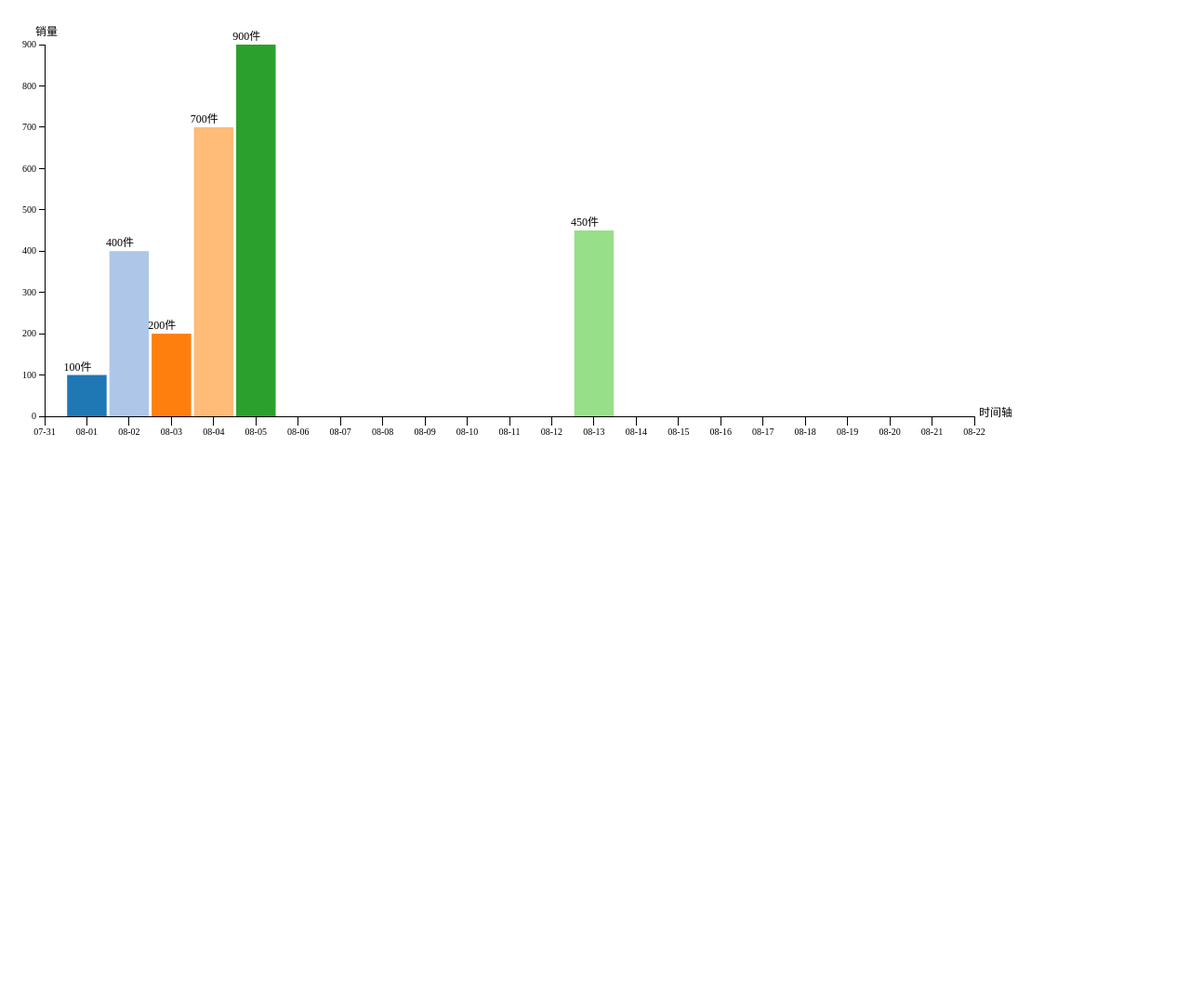
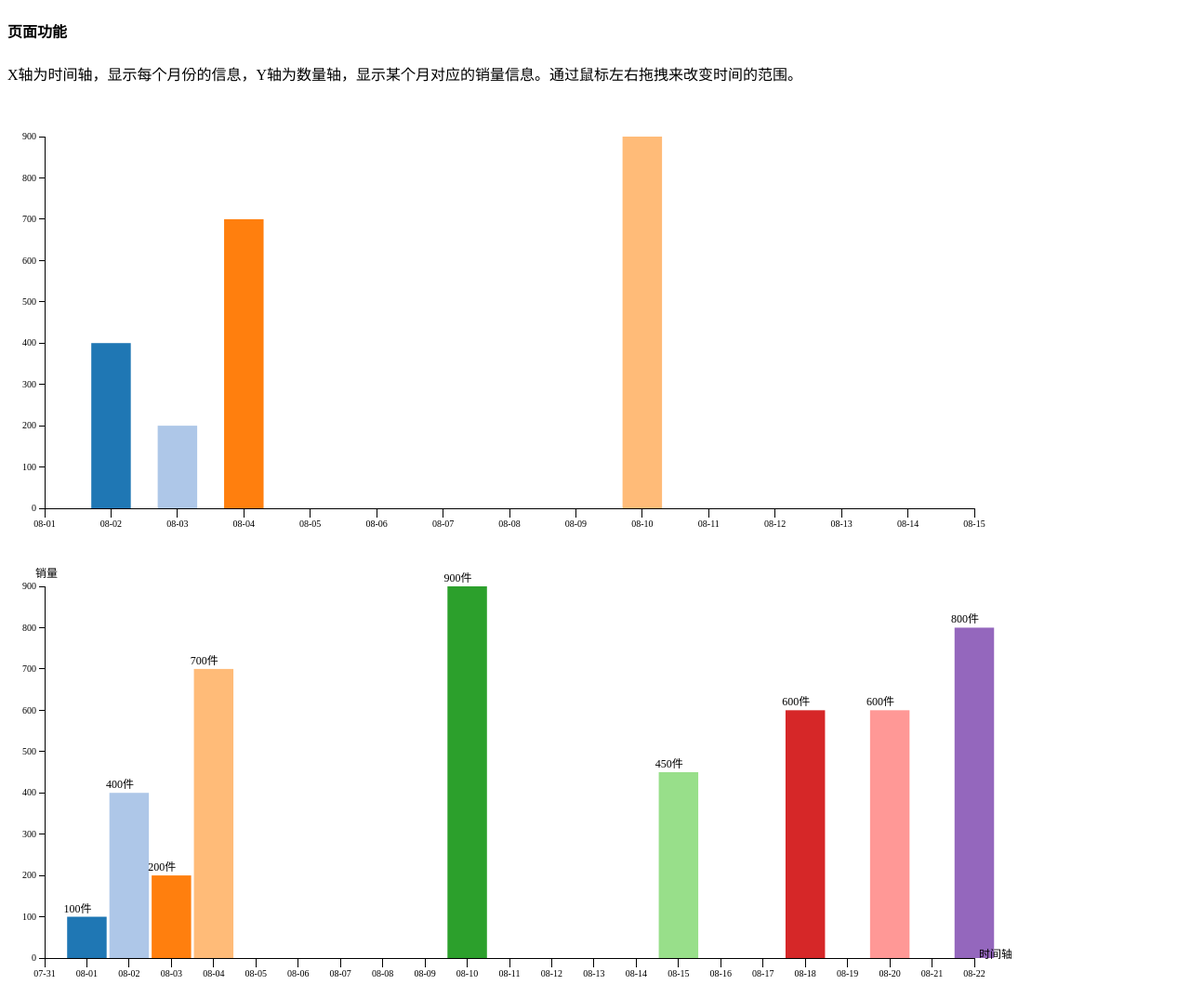
Before and after one commit to Hao8816/D3-demos, a plain HTML site: page timeline.html in a window 1280 px wide. Shown: the whole page at 93% size. Before the commit the page ends 800 px from the top, so only its background shows below. Drawn offline with Linux system fonts and the light colour scheme.

Commit message:
修改整理，添加拖拽和分组的功能

```diff
--- a/timeline.html
+++ b/timeline.html
@@ -34,6 +34,13 @@
         font-size: 12px;
     }
 </style>
+<h4>页面功能</h4>
+<p>
+    X轴为时间轴，显示每个月份的信息，Y轴为数量轴，显示某个月对应的销量信息。通过鼠标左右拖拽来改变时间的范围。
+</p>
+<div id="timeline">
+
+</div>
 <svg width="960" height="1060"></svg>
 <script src="d3.v3.min.js"></script>
 <script>
@@ -44,14 +51,19 @@
     var colors = d3.range(100).map(d3.scale.category20())
 
     var datasets = [
-        {'date':'2017-08-01','sales': 100},
-        {'date':'2017-08-02','sales': 400},
-        {'date':'2017-08-03','sales': 200},
-        {'date':'2017-08-04','sales': 700},
-        {'date':'2017-08-05','sales': 900},
-        {'date':'2017-08-13','sales': 450},
-        {'date':'2017-08-25','sales': 600},
-    ]
+        {'date': new Date(2017,07,01),'sales': 100},
+        {'date': new Date(2017,07,02),'sales': 400},
+        {'date': new Date(2017,07,03),'sales': 200},
+        {'date': new Date(2017,07,04),'sales': 700},
+        {'date': new Date(2017,07,10),'sales': 900},
+        {'date': new Date(2017,07,15),'sales': 450},
+        {'date': new Date(2017,07,18),'sales': 600},
+        {'date': new Date(2017,07,20),'sales': 600},
+        {'date': new Date(2017,07,22),'sales': 800},
+        {'date': new Date(2017,07,25),'sales': 500},
+        {'date': new Date(2017,07,27),'sales': 400},
+        {'date': new Date(2017,07,31),'sales': 200}
+    ];
 
     var start = new Date(2017,06,31);
     var end = new Date(2017,07,22);
@@ -75,14 +87,9 @@
             .scale(yScale)
             .orient("left")
 
-    var zoom = d3.behavior.zoom()
-            .x(xScale)
-            .on('zoom', zoomed);
-
     var svg = d3.select('svg')
             .attr('width',w+2*padding)
-            .attr('height',h+2*padding)
-            .call(zoom);
+            .attr('height',h+2*padding);
 
     // 添加x轴和y轴的显示
     svg.append("g")
@@ -99,8 +106,32 @@
     console.log('刻度长度',tick_length)
     var barWidth = w/tick_length-1;
 
+    var drag = d3.behavior.drag()
+            .origin(function(d){
+                var t = d3.select(this);
+                return {
+                    x: t.attr("dx"),
+                    y: t.attr("dy")
+                };
+            })
+            .on('dragstart',function(d){
+
+            })
+            .on('dragend',function(d){
+
+            }).on('drag',function(){
+                console.log(d3.event.x)
+                d3.select(this).attr('transform','translate('+d3.event.x+',0)')
+            });
+
+    var panel = svg.append('g')
+            .attr("width",w)
+            .attr("height",h)
+            .attr("transform","translate("+padding+","+padding+")")
+            .call(drag);
+
     // 添加bar
-    svg.selectAll('.bar')
+    panel.selectAll('.bar')
             .data(datasets)
             .enter()
             .append('rect')
@@ -108,11 +139,11 @@
             .attr('x',function(d,i){
                 var local_date = new Date(d.date).setHours(0,0)
                 console.log(xScale(local_date))
-                return xScale(local_date)+padding-barWidth/2;
+                return xScale(local_date)-barWidth/2;
             })
             .attr('y',function(d){
-                console.log('Y轴坐标',h - yScale(d.sales)+padding)
-                return yScale(d.sales)+padding;
+                console.log('Y轴坐标',h - yScale(d.sales))
+                return yScale(d.sales);
             })
             .attr('width', function(d,i){
                 return barWidth;
@@ -125,15 +156,14 @@
                 return colors[i]
             })
             .on('mouseover',function(d){
-                console.log(d3.select(this))
-                var point_x = d3.select(this).attr('x');
-                var point_y = d3.select(this).attr('y');
+                var point_x = parseFloat(d3.select(this).attr('x'));
+                var point_y = parseFloat(d3.select(this).attr('y'));
                 svg.append('line')
                         .attr('id','horizontal-line')
                         .attr('x1',padding)
-                        .attr('x2',point_x)
-                        .attr('y1',point_y)
-                        .attr('y2',point_y)
+                        .attr('x2',point_x+padding)
+                        .attr('y1',point_y+padding)
+                        .attr('y2',point_y+padding)
             })
             .on('mouseout',function(){
                 d3.select('#horizontal-line').remove();
@@ -152,8 +182,6 @@
             })
             .text(function(d){return d.sales+'件'})
 
-
-
     // 添加x轴的维度标注
     svg.append("text")
             .attr('class','axis-label')
@@ -168,10 +196,129 @@
             .text('销量')
 
 
-    function zoomed(){
-        var scale = d3.event.scale;
-        var translate = d3.event.translate;
-        console.log('scale:'+scale,'translate:'+translate)
+    // 绘图的核心函数
+    function drawChart(start, end, datasets){
+        /*
+        * start 开始时间,格式为时间对象
+        * end 结束时间,格式为时间对象
+        * datasets 数据源
+        */
+
+        // 创建画布
+        var svg = d3.select('#timeline')
+                .append('svg')
+                .attr('width', w + 2*padding)
+                .attr('height', h + 2*padding);
+
+        // 创建x轴比例尺,以时间为刻度
+        var xScale = d3.time.scale()
+                .domain([start,end])
+                .range([0,w]);
+
+        // 创建y轴比例尺，线性的刻度
+        var yScale = d3.scale.linear()
+                .domain([0,d3.max(datasets,function(d){return d.sales})])
+                .range([h,0]);
+
+        // 创建x轴坐标
+        var xAxis = d3.svg.axis()
+                .scale(xScale)
+                .orient('bottom')
+                .ticks(d3.time.day, 1)
+                .tickSize(10)
+                .tickFormat(d3.time.format('%m-%d'));
+
+        // 创建y轴坐标
+        var yAxis = d3.svg.axis()
+                .scale(yScale)
+                .orient('left');
+
+        // 绘制x轴
+        svg.append('g')
+                .attr('class','x axis')
+                .attr('transform','translate('+padding+','+(h+padding)+')')
+                .call(xAxis);
+
+        // 绘制y轴
+        svg.append('g')
+                .attr('class','y axis')
+                .attr('transform','translate('+padding+','+padding+')')
+                .call(yAxis);
+
+        // 绘制panel
+        var panel = svg.append('g')
+                .attr('width',w)
+                .attr('height',h)
+                .attr('class','panel');
+
+        // 过滤元数据的
+        var data_list = []
+        datasets.forEach(function(item){
+            if (item['date'] > start_time && item['date'] < end_time){
+                data_list.push(item)
+            }
+        });
+
+        // 添加数据组
+        panel.selectAll('.group')
+                .data(data_list)
+                .enter()
+                .append('g')
+                .attr('class','group')
+                .attr('width',10)
+                .attr('height',10)
+                .attr('x', function(d){
+                    return xScale(d.date)
+                })
+                .attr('y', function(d){
+                    return yScale(d.sales)
+                })
+
+        var groups =  panel.selectAll('.group');
+
+        panel.selectAll('.bar')
+                .data(data_list)
+                .enter()
+                .append('rect')
+                .attr('class','bar')
+                .attr('x',function(d,i){
+                    var local_date = new Date(d.date).setHours(0,0)
+                    console.log(xScale(local_date))
+                    return xScale(local_date)+padding-barWidth/2;
+                })
+                .attr('y',function(d){
+                    console.log('Y轴坐标',h - yScale(d.sales))
+                    return yScale(d.sales)+padding;
+                })
+                .attr('width', function(d,i){
+                    return barWidth;
+                })
+                .attr('height', function(d){
+                    console.log(yScale(d.sales))
+                    return h-yScale(d.sales)
+                })
+                .attr('fill',function(d,i){
+                    return colors[i]
+                })
+
+
+//        group.append('.bar')
+//                .attr('class','bar')
+//                .attr('x', function(d){
+//                    return xScale(d)+15
+//                })
+//                .attr('y', function(d){
+//                    return yScale(d.sales)
+//                })
     }
 
+    // 调用绘制函数
+    var start_time = new Date(2017,07,01);
+    var end_time = new Date(2017,07,15);
+
+    // 开始绘图
+    drawChart(start_time, end_time, datasets);
+
+
+
 </script>
```
